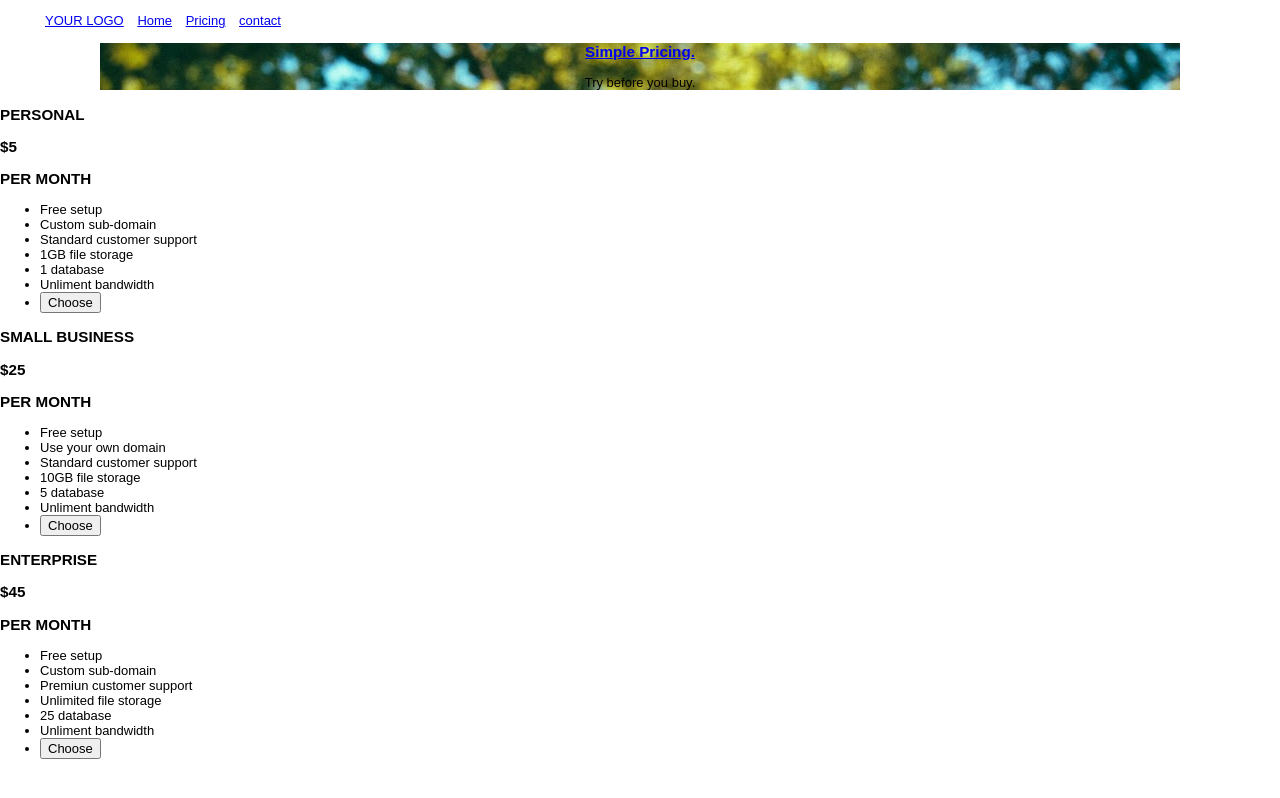
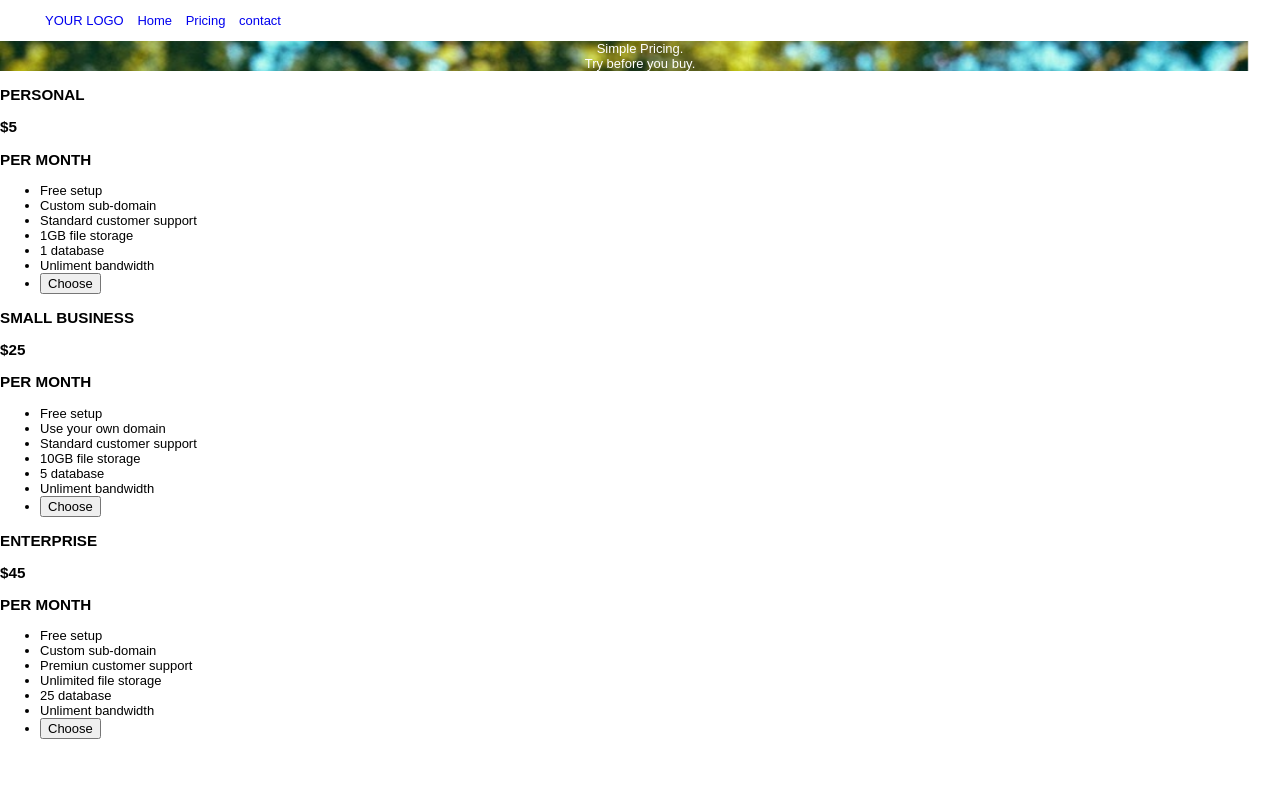
Before and after one commit to MonicaG110/SimpleWeb---My-portafolio, a plain HTML site: page index.html in a window 1280 px wide. Drawn offline with Linux system fonts and the light colour scheme.

Commit message:
hero pic size

```diff
--- a/assets.css
+++ b/assets.css
@@ -1,22 +1,34 @@
 html {
 	font-family:"Helvetica" , "Sans-serif";
 	font-size: 13px
+}
+
+.domsclass {
+	margin-right: 15%;
+	margin-left: 15%;
 }
 
 .hero {
 
 	background: url("images/backpic.jpg")  no-repeat;
     background-attachment: fixed;
-    background-position: center;
-	text-align:center;
+    background-size: 97.5% 100%;
+    text-align: center;
+    color:#FFF;
+}
+
+.menu ul {
+	padding-left: -30px;
 }
 
 .menu li {
+	margin: 15px 5px;
+	display: inline;
+	font-size: inherit 8px;
+}
 
-	margin: 15px 5px;
-	text-decoration:none;
-	display:inline;
-	font-size: inherit 8px;
+.menu li a {
+	text-decoration: none;
 
 }
 
--- a/index.html
+++ b/index.html
@@ -19,8 +19,8 @@
 			</ul>
 		</nav>
 		<div class="hero">
-			<h3><a href="#">Simple Pricing.</a></h3>
-			<p>Try before you buy.</p>
+			<div>Simple Pricing.</div>
+			<div>Try before you buy.</div>
 		</div>
 	</div>
 	<div class="plans">
```
